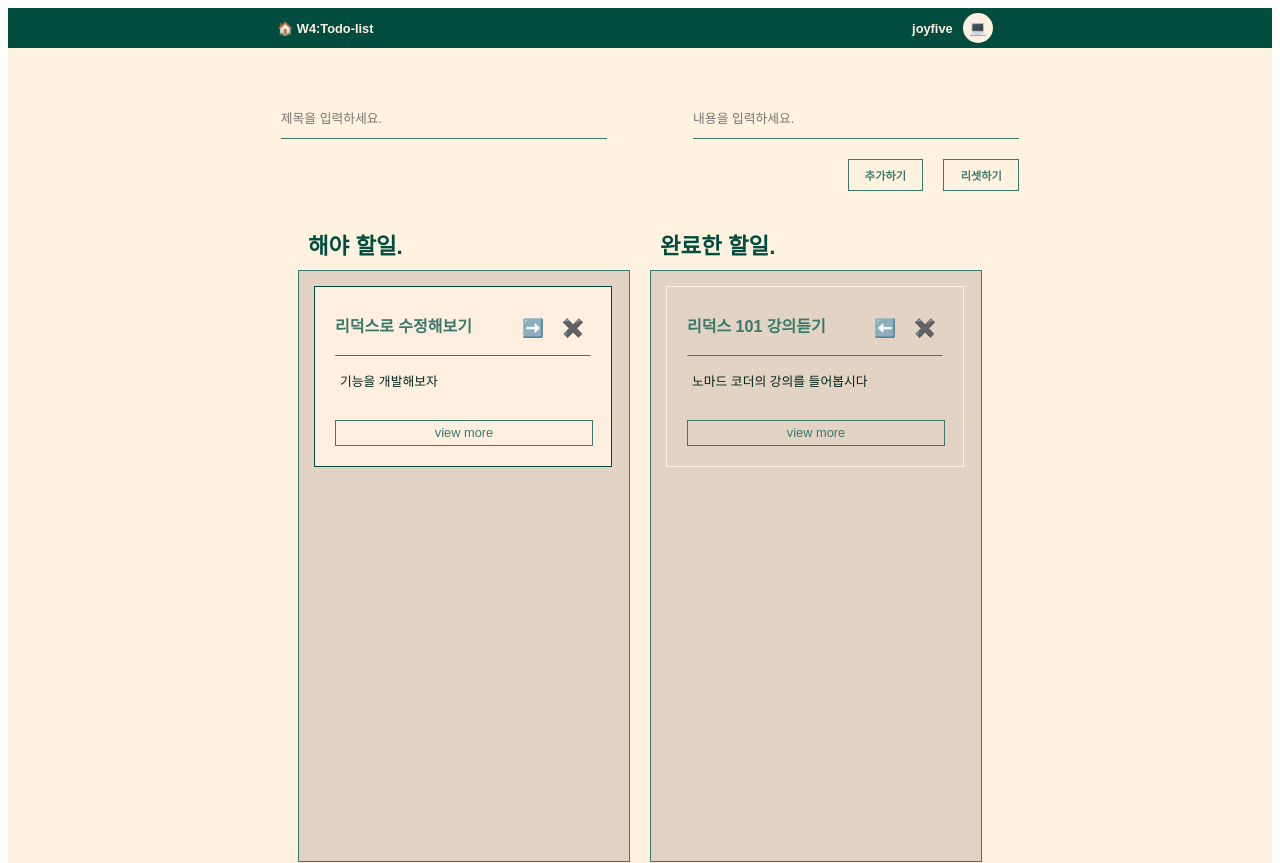
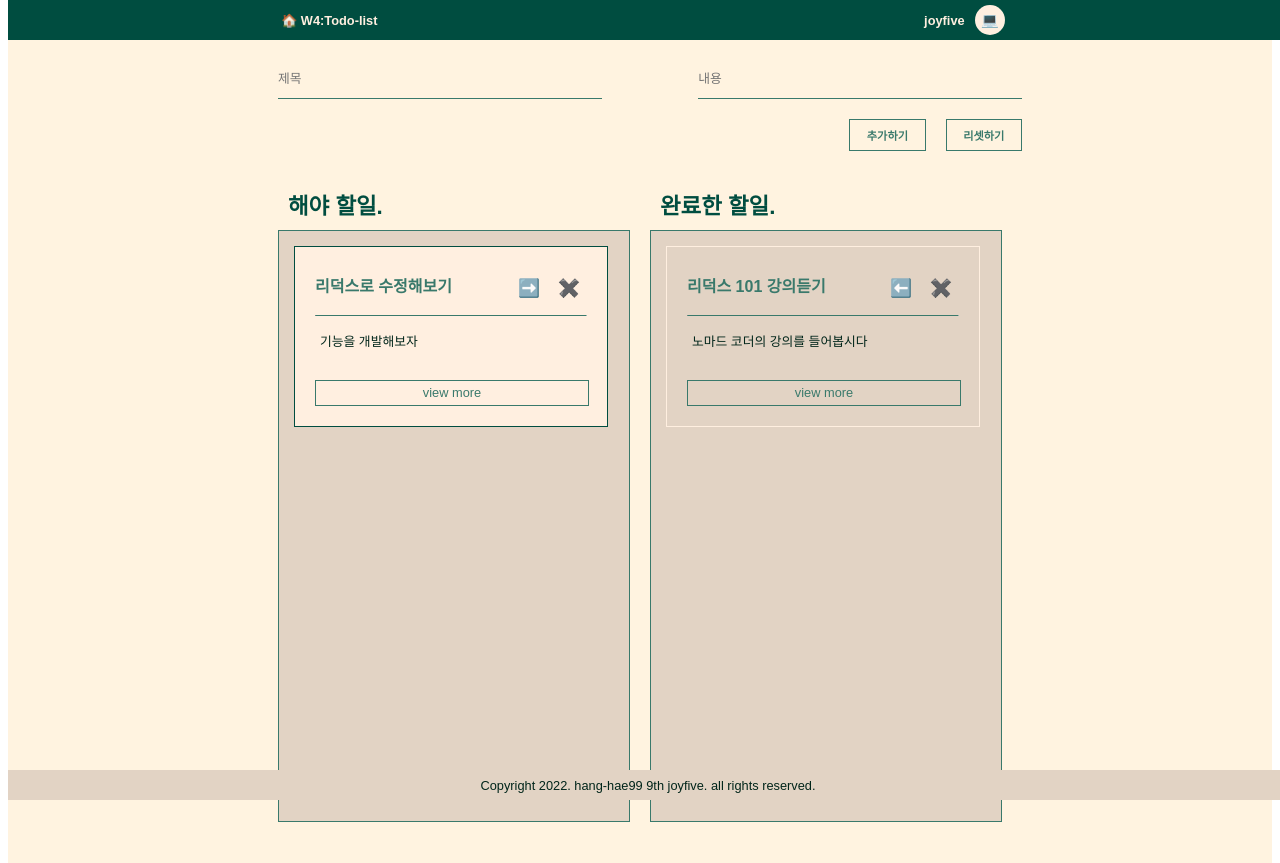
Before and after one commit to joyfive/w5-todolist, a React (Create React App) app: page / in a window 1280 px wide. Shown: the top 863 px of the page. Built offline with nearby package versions, Linux system fonts and the light colour scheme.

Commit message:
ADD validation

```diff
--- a/src/components/Footer.jsx
+++ b/src/components/Footer.jsx
@@ -21,4 +21,6 @@ const FootContainer = styled.section`
   font-size: 0.8rem;
   font-weight: 400;
   margin: 0;
+  position: fixed;
+  bottom: 0;
 `
--- a/src/components/Form.jsx
+++ b/src/components/Form.jsx
@@ -6,6 +6,8 @@ import styled from "styled-components";
 let num = 4;
 const Form = () => {
     const dispatch = useDispatch();
+    const [titError, setTitError] = useState('');
+    const [bodyError, setBodyError] = useState('');
     const [todo, setTodo] = useState({
       id: 0,
       title: "",
@@ -23,13 +25,29 @@ const Form = () => {
         title: "",
         body: "",
         });
+        resetErrors();
     };
+
+    const validateForm = () => {
+      resetErrors();
+      let validated = true;
+      if (!todo.title) {
+        setTitError('제목을 입력해주세요.');
+        validated = false;
+      }
+      if (!todo.body) {
+        setBodyError('내용을 입력해주세요.');
+        validated = false;
+      }
+      return validated;
+    }
 
 
     const onSubmit = (event) => {
         event.preventDefault();
-
-        if (todo.title.trim() === "" || todo.body.trim() === "") return;
+        if (validateForm()) {
+          if (todo.title.trim() === "" || todo.body.trim() === "")
+          return;
           dispatch(addTodo({ ...todo, id: num }));
           setTodo({
             id: 0,
@@ -38,27 +56,45 @@ const Form = () => {
             isDone: false,
           });
           num++;
+          resetErrors();
     };
+  }
+
+    const resetErrors = () => {
+      setTitError('');
+      setBodyError('');
+    }
 
   return (
     <FormBox onSubmit={onSubmit} id="add">
       <InputContainer>
+          <InputVali>
             <InputBox
               type="text"
               name="title"
               value={todo.title}
               onChange={onChange}
-              placeholder='제목을 입력하세요.'
+              placeholder='제목'
             />
+            <Valitext>{titError}</Valitext>
+          </InputVali>
+          <InputVali>
             <InputBox
               type="text"
               name="body"
               value={todo.body}
               onChange={onChange}
               className="input-txt"
-              placeholder='내용을 입력하세요.'
+              placeholder='내용'
             />
+            <Valitext>{bodyError}</Valitext>
+          </InputVali>
+
         </InputContainer>
+
+
+
+
         <BtnBox>
           <BtnAdd type="submit" form="add" className="form-btn" >추가하기</BtnAdd>
           <BtnReset type="button" onClick={onReset} className="form-btn">리셋하기</BtnReset>
@@ -89,8 +125,14 @@ flex-direction: row;
 justify-content: space-between;
 `;
 
+const InputVali = styled.div`
+  display: flex;
+  flex-direction: column;
+  width: 45%;
+`
+
 const InputBox = styled.input`
-width: 43%;
+
 height: 40px;
 margin: 10px;
 padding: 0px;
@@ -148,3 +190,12 @@ background-color: transparent;
   color: white;
 }
 `;
+
+
+const Valitext = styled.div`
+width: 100%;
+margin-left: 10px;
+padding: 0px;
+font-size: 0.7rem;
+color: red;
+`
--- a/src/components/Header.jsx
+++ b/src/components/Header.jsx
@@ -29,6 +29,8 @@ const HeadContainer = styled.section`
   flex-direction: row;
   align-items: center;
   justify-content: space-around;
+  position: fixed;
+  top:0;
 `
 const HeadLeft = styled.a`
   font-size: 0.8rem;
--- a/src/components/List.jsx
+++ b/src/components/List.jsx
@@ -69,7 +69,7 @@ export default List;
 
 const ListWrap = styled.article`
   margin: 10px;
-  width: 320px;
+  width: 340px;
   height: 580px;
   background-color: #e2d3c4;
   border: 1px solid #39796b;
@@ -80,6 +80,7 @@ const ListWrap = styled.article`
 const ListCont = styled.section`
   margin: 80px 0 70px 0;
   padding: 10px;
+  min-height: 72vh;
   display: flex;
   flex-direction: row;
   justify-content: center;
```
Lines whose indentation alone changed are shown as unchanged.
